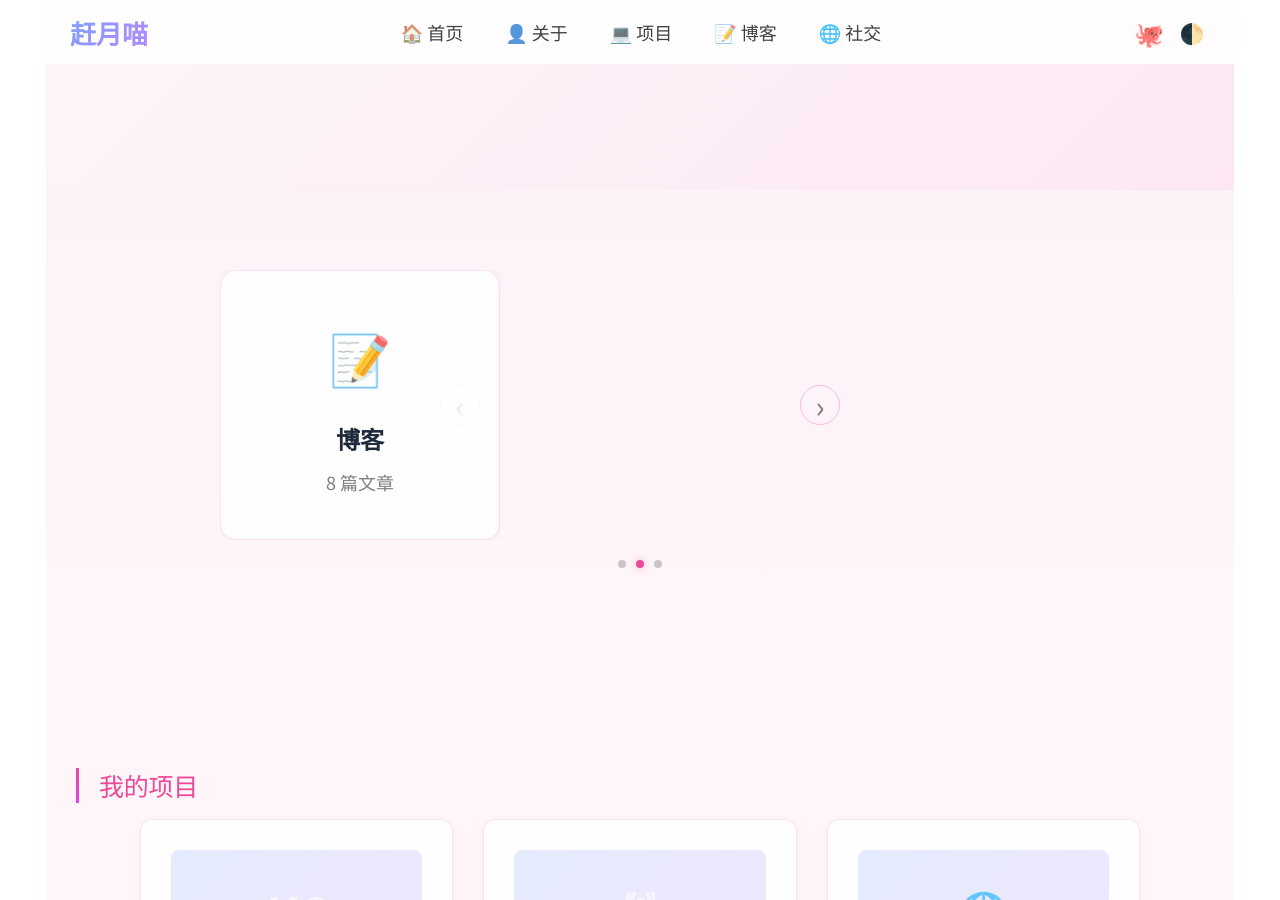
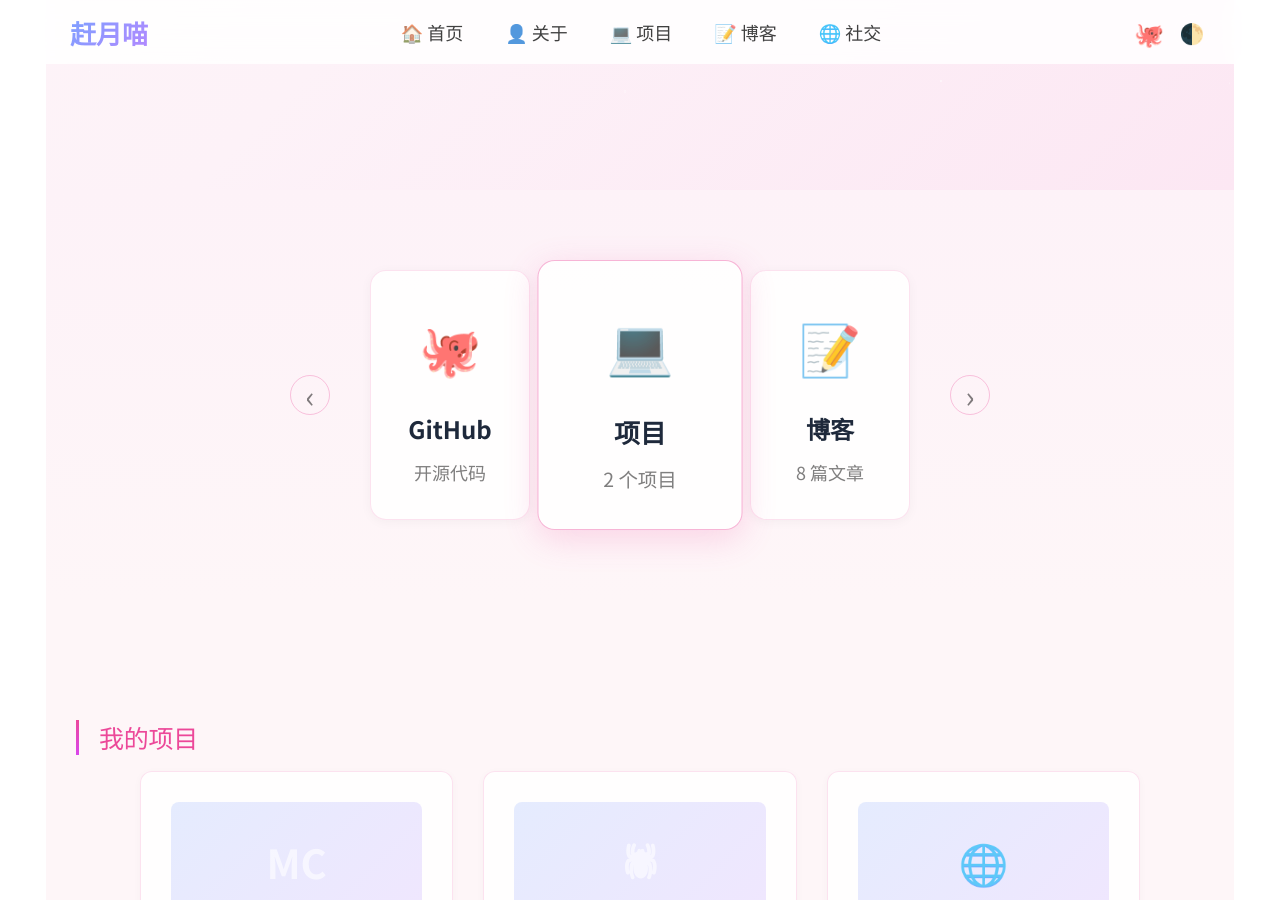
Before and after one commit to lxgy1024/personal-web, an MkDocs documentation site: the page built from docs/index.md, in a window 1280 px wide and 900 px high, scrolled down 760 px. Built offline with MkDocs 1.6.1 and Material for MkDocs 9.7.7, drawn with Linux system fonts in a browser that asks for light colours; comment, search, counter and statistics services are not loaded.

Commit message:
feat: redesign carousel to three-card rotation with middle card emphasis
三卡同时可见，左右箭头循环切换顺序，中间卡略大并带有增强阴影。
Co-Authored-By: Claude Opus 4.7 <noreply@anthropic.com>

```diff
--- a/docs/js/home.js
+++ b/docs/js/home.js
@@ -31,35 +31,48 @@
     }
   }
 
-  /* ===== Carousel ===== */
-  var currentCard = 0;
-  var totalCards = 3;
+  /* ===== Carousel - Three Cards Rotation ===== */
+  var cardData = [
+    { icon: '💻', title: '项目', desc: '2 个项目', url: '/personal-web/projects/' },
+    { icon: '📝', title: '博客', desc: '8 篇文章', url: '/personal-web/blog/' },
+    { icon: '🐙', title: 'GitHub', desc: '开源代码', url: 'https://github.com/lxgy1024', external: true }
+  ];
+  var currentCenter = 1; // 博客 starts in center (项目, 博客, GitHub)
   var autoTimer = null;
 
-  function updateCarousel() {
-    var track = document.getElementById('carousel-track');
-    var dots = document.querySelectorAll('.dot');
-    if (track) track.style.transform = 'translateX(-' + (currentCard * 100) + '%)';
-    dots.forEach(function (d, i) {
-      d.classList.toggle('active', i === currentCard);
+  function renderCards() {
+    var container = document.getElementById('carousel-cards');
+    if (!container) return;
+
+    var left = (currentCenter + 2) % 3;
+    var right = (currentCenter + 1) % 3;
+    var indices = [left, currentCenter, right];
+
+    container.innerHTML = '';
+    indices.forEach(function (idx, i) {
+      var card = cardData[idx];
+      var el = document.createElement('div');
+      el.className = 'carousel-card' + (i === 1 ? ' active' : '');
+      el.innerHTML = '<div class="card-icon">' + card.icon + '</div>' +
+                     '<div class="card-title">' + card.title + '</div>' +
+                     '<div class="card-desc">' + card.desc + '</div>';
+      el.addEventListener('click', function () {
+        if (card.external) window.open(card.url);
+        else location.href = card.url;
+      });
+      container.appendChild(el);
     });
   }
 
-  window.goToCard = function (index) {
-    currentCard = index;
-    updateCarousel();
-    resetAuto();
-  };
-
   window.prevCard = function () {
-    currentCard = (currentCard - 1 + totalCards) % totalCards;
-    updateCarousel();
+    currentCenter = (currentCenter + 1) % 3;
+    renderCards();
     resetAuto();
   };
 
   window.nextCard = function () {
-    currentCard = (currentCard + 1) % totalCards;
-    updateCarousel();
+    currentCenter = (currentCenter + 2) % 3;
+    renderCards();
     resetAuto();
   };
 
@@ -69,15 +82,17 @@
   }
 
   function initCarousel() {
-    var track = document.getElementById('carousel-track');
-    if (!track) return;
-    track.style.transition = 'transform 0.3s ease';
+    var container = document.getElementById('carousel-cards');
+    if (!container) return;
+    renderCards();
     resetAuto();
-    var container = track.parentElement;
-    container.addEventListener('mouseenter', function () {
-      if (autoTimer) clearInterval(autoTimer);
-    });
-    container.addEventListener('mouseleave', resetAuto);
+    var section = container.closest('.homepage-carousel');
+    if (section) {
+      section.addEventListener('mouseenter', function () {
+        if (autoTimer) clearInterval(autoTimer);
+      });
+      section.addEventListener('mouseleave', resetAuto);
+    }
   }
 
   /* ===== GitHub Stats ===== */
--- a/docs/stylesheets/extra.css
+++ b/docs/stylesheets/extra.css
@@ -688,25 +688,26 @@ a.social-card {
   display: flex;
   align-items: center;
   justify-content: center;
-  gap: 1rem;
-  max-width: 800px;
+  gap: 0.75rem;
+  max-width: 700px;
   margin: 0 auto;
 }
 
-.carousel-track {
+.carousel-cards {
   display: flex;
-  overflow: hidden;
-  width: 280px;
-  scroll-behavior: smooth;
+  align-items: center;
+  justify-content: center;
+  gap: 0.75rem;
+  flex: 1;
 }
 
 .carousel-card {
-  flex: 0 0 100%;
   display: flex;
   flex-direction: column;
   align-items: center;
   text-align: center;
-  padding: 2rem 1.5rem;
+  padding: 1.5rem 1rem;
+  width: 160px;
   background: rgba(255, 255, 255, 0.05);
   border: 1px solid rgba(124, 161, 255, 0.2);
   border-radius: 16px;
@@ -718,6 +719,19 @@ a.social-card {
   transform: translateY(-4px);
   border-color: rgba(124, 161, 255, 0.5);
   box-shadow: 0 8px 30px rgba(124, 161, 255, 0.15);
+}
+
+.carousel-card.active {
+  width: 190px;
+  transform: scale(1.08);
+  border-color: rgba(124, 161, 255, 0.5);
+  box-shadow: 0 8px 32px rgba(124, 161, 255, 0.25);
+  z-index: 1;
+}
+.carousel-card.active:hover {
+  transform: scale(1.1);
+  box-shadow: 0 12px 40px rgba(124, 161, 255, 0.35);
+  border-color: rgba(124, 161, 255, 0.7);
 }
 
 .card-icon {
@@ -754,25 +768,6 @@ a.social-card {
   background: rgba(124, 161, 255, 0.2);
   border-color: #7CA1FF;
   color: #fff;
-}
-
-.carousel-dots {
-  display: flex;
-  justify-content: center;
-  gap: 0.5rem;
-  margin-top: 1rem;
-}
-.dot {
-  width: 8px;
-  height: 8px;
-  border-radius: 50%;
-  background: rgba(255, 255, 255, 0.3);
-  cursor: pointer;
-  transition: all 0.3s ease;
-}
-.dot.active {
-  background: #7CA1FF;
-  box-shadow: 0 0 8px rgba(124, 161, 255, 0.5);
 }
 
 /* === Featured Projects === */
@@ -1047,6 +1042,14 @@ a.social-card {
   box-shadow: 0 8px 30px rgba(236, 72, 153, 0.12);
   border-color: rgba(236, 72, 153, 0.35);
 }
+[data-md-color-scheme="default"] .carousel-card.active {
+  box-shadow: 0 8px 32px rgba(236, 72, 153, 0.2);
+  border-color: rgba(236, 72, 153, 0.4);
+}
+[data-md-color-scheme="default"] .carousel-card.active:hover {
+  box-shadow: 0 12px 40px rgba(236, 72, 153, 0.3);
+  border-color: rgba(236, 72, 153, 0.6);
+}
 [data-md-color-scheme="default"] .card-title {
   color: #1e293b;
 }
@@ -1126,13 +1129,6 @@ a.social-card {
   color: rgba(0, 0, 0, 0.4);
   border-top-color: rgba(0, 0, 0, 0.06);
 }
-[data-md-color-scheme="default"] .dot {
-  background: rgba(0, 0, 0, 0.2);
-}
-[data-md-color-scheme="default"] .dot.active {
-  background: #ec4899;
-  box-shadow: 0 0 8px rgba(236, 72, 153, 0.4);
-}
 [data-md-color-scheme="default"] .section-title {
   color: #ec4899;
   border-image: linear-gradient(180deg, #ec4899, #d946ef) 1;
@@ -1184,7 +1180,14 @@ a.social-card {
   .blog-date {
     width: auto;
   }
-  .carousel-track {
-    width: 220px;
+  .carousel-cards {
+    gap: 0.5rem;
+  }
+  .carousel-card {
+    width: 120px;
+    padding: 1.2rem 0.8rem;
+  }
+  .carousel-card.active {
+    width: 150px;
   }
 }
--- a/overrides/main.html
+++ b/overrides/main.html
@@ -72,29 +72,10 @@
     <section class="homepage-carousel">
       <div class="carousel-container">
         <button class="carousel-arrow carousel-prev" onclick="window.prevCard()" aria-label="上一张">‹</button>
-        <div class="carousel-track" id="carousel-track">
-          <div class="carousel-card" onclick="location.href='/personal-web/blog/'">
-            <div class="card-icon">📝</div>
-            <div class="card-title">博客</div>
-            <div class="card-desc">8 篇文章</div>
-          </div>
-          <div class="carousel-card" onclick="location.href='/personal-web/projects/'">
-            <div class="card-icon">💻</div>
-            <div class="card-title">项目</div>
-            <div class="card-desc">2 个项目</div>
-          </div>
-          <div class="carousel-card" onclick="window.open('https://github.com/lxgy1024')">
-            <div class="card-icon">🐙</div>
-            <div class="card-title">GitHub</div>
-            <div class="card-desc">开源代码</div>
-          </div>
+        <div class="carousel-cards" id="carousel-cards">
+          <!-- JS renders cards here -->
         </div>
         <button class="carousel-arrow carousel-next" onclick="window.nextCard()" aria-label="下一张">›</button>
-      </div>
-      <div class="carousel-dots" id="carousel-dots">
-        <span class="dot active" onclick="window.goToCard(0)"></span>
-        <span class="dot" onclick="window.goToCard(1)"></span>
-        <span class="dot" onclick="window.goToCard(2)"></span>
       </div>
     </section>
 
```
Also changed, not shown: 1 other file.
